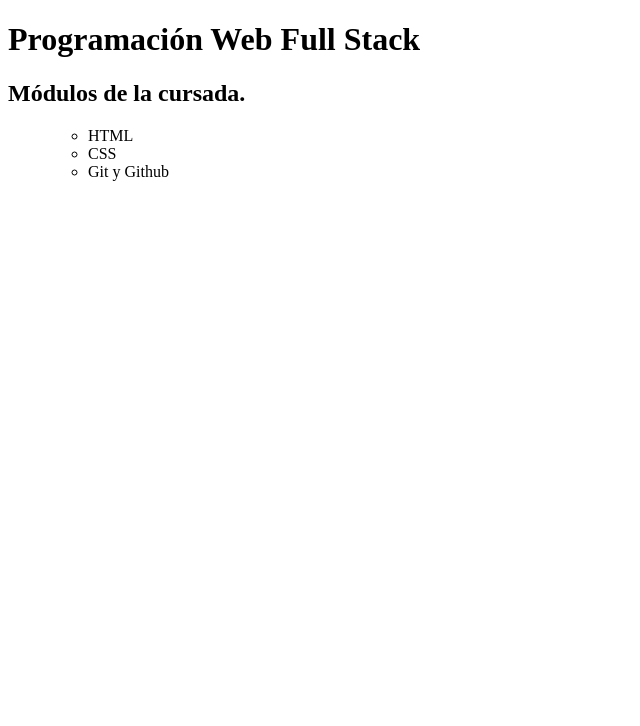
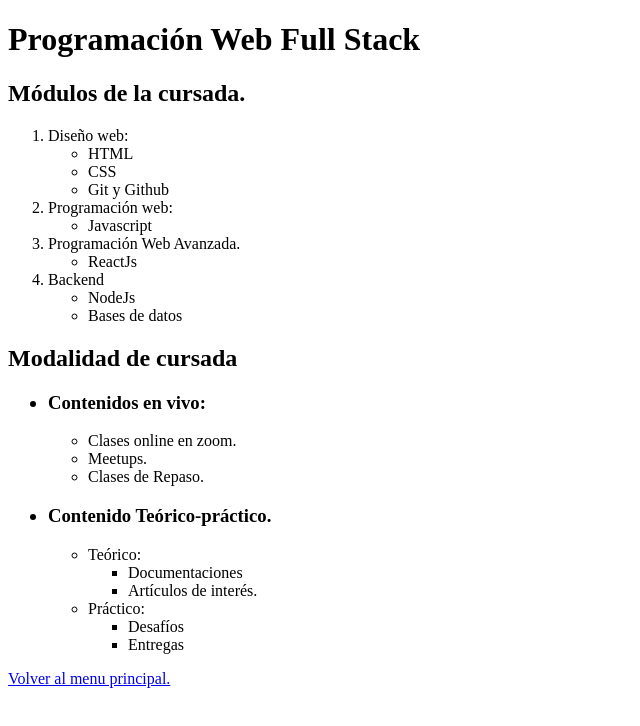
Before and after one commit to ThoDov/entrega-1, a plain HTML site: page ejercicio2.html in a window 1280 px wide. Shown: the whole page, without its empty margins (0-640 px from the left). Drawn offline with Linux system fonts and the light colour scheme.

Commit message:
ejercicio2 hecho

```diff
--- a/ejercicio2.html
+++ b/ejercicio2.html
@@ -11,12 +11,58 @@
     <h2>Módulos de la cursada.</h2>
     <div>
       <ol>
+        <section><li>Diseño web:</li>
         <ul>
           <li>HTML</li>
           <li>CSS</li>
           <li>Git y Github</li>
+        </ul></section>
+          <section><li>Programación web:</li>
+        <ul>
+          <li>Javascript</li>
+        </ul></section>
+        <section><li>Programación Web Avanzada.</li>
+          <ul>
+            <li>ReactJs</li>
+          </ul></section>
+        <section><li>Backend</li>
+          <ul>
+            <li>NodeJs</li>
+            <li>Bases de datos</li>
+          </ul></section>
+        </div>
+      </ol>
+
+      <h2>Modalidad de cursada</h2>
+      <div>
+        <ul><h3><li>Contenidos en vivo:</li></h3>
+          <ul>
+          <li>Clases online en zoom.</li>
+          <li>Meetups.</li>
+          <li>Clases de Repaso.</li>
         </ul>
-      </ol>
-    </div>
+
+      </div>
+
+      <div>
+        <ul><h3><li>Contenido Teórico-práctico.</li></h3>
+        <ul>
+          <li>Teórico:
+            <ul>
+              <li>Documentaciones</li>
+              <li>Artículos de interés.</li>
+
+            </ul>
+          </li>
+          <li>
+            Práctico:
+            <ul><li>Desafíos</li>
+            <li>Entregas</li></ul>
+          </li>
+      </ul>
+      </div>
+
+      <a href="index.html">Volver al menu principal.</a>
+
   </body>
 </html>
```
